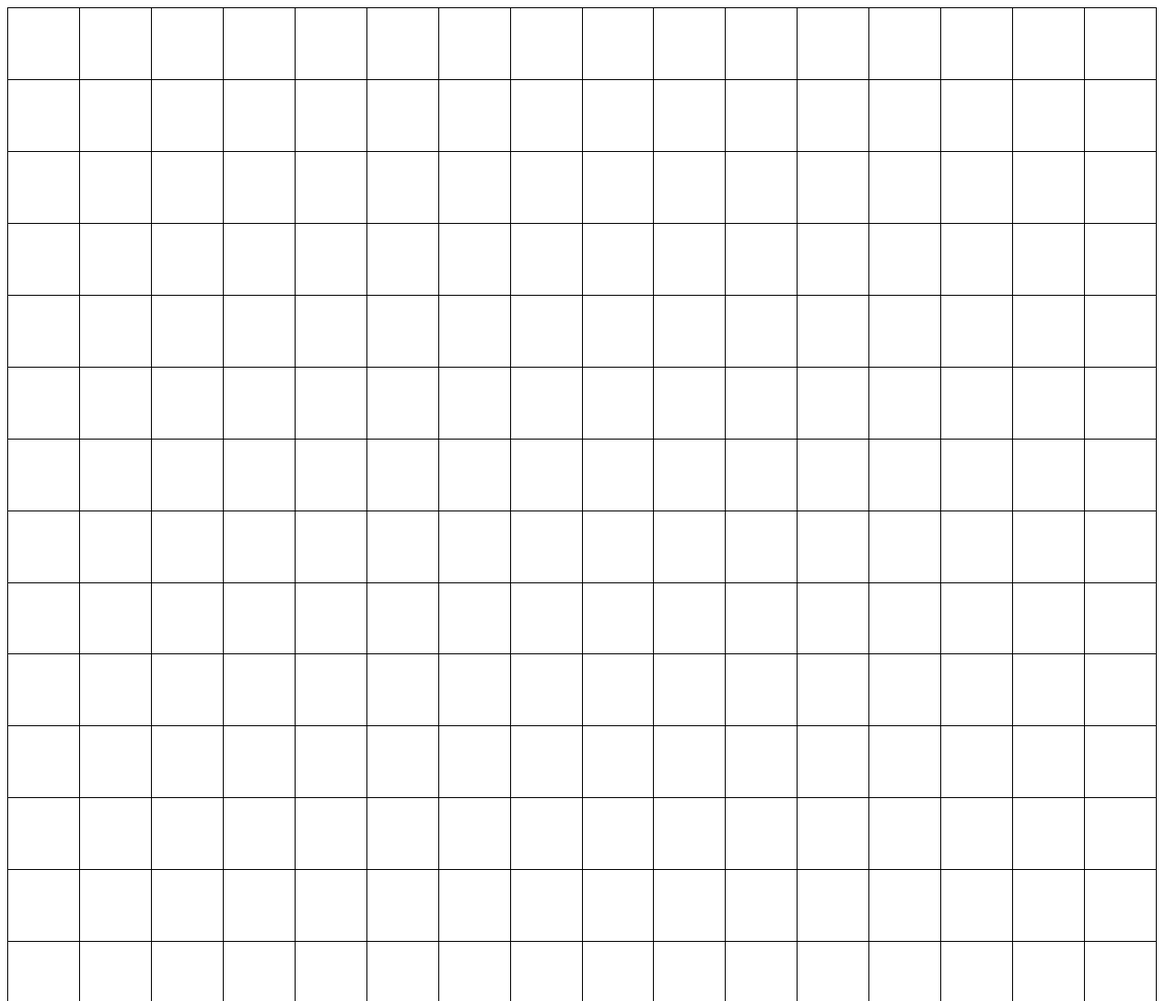
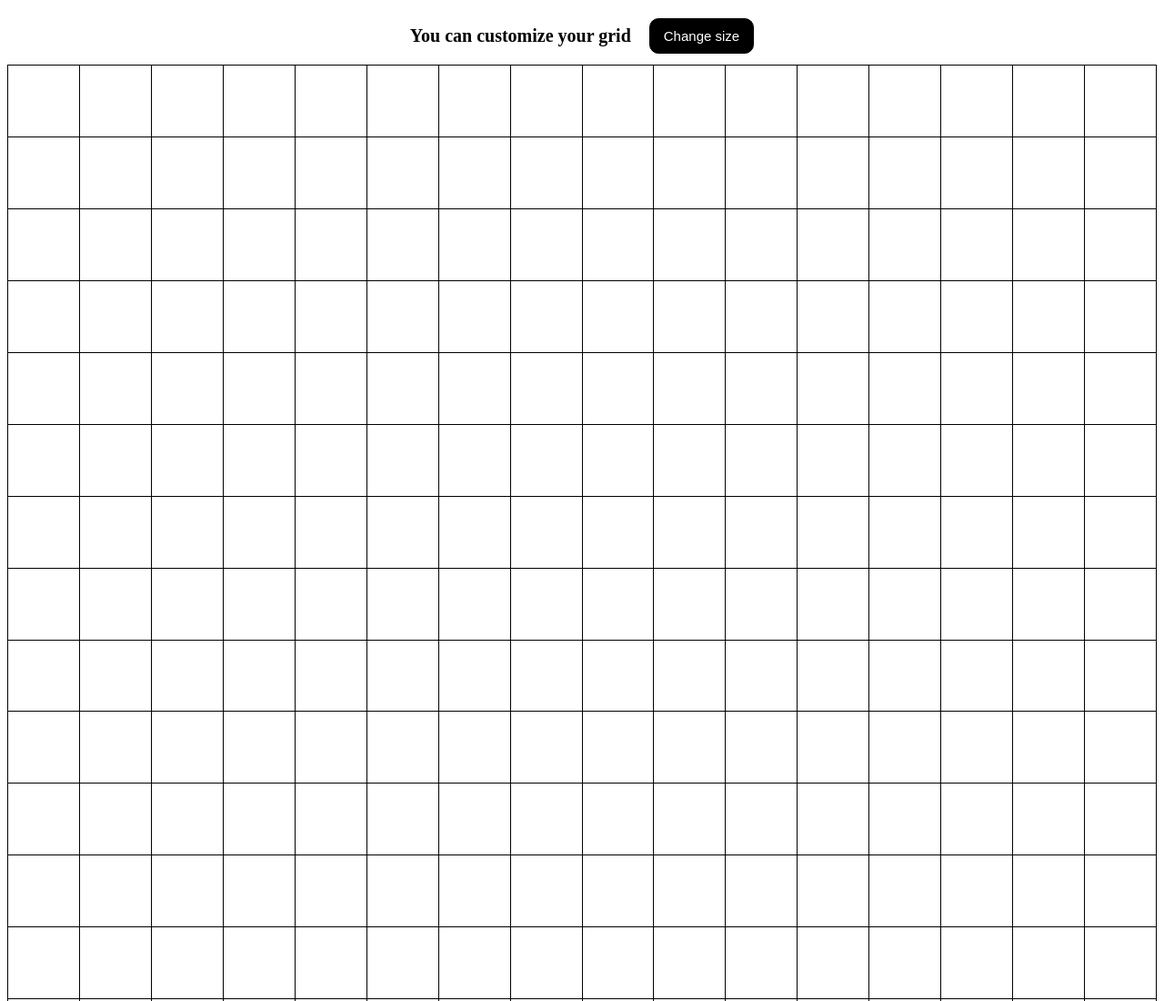
Before and after one commit to BaoLong294/odin-etch-a-sketch, a plain HTML site: page index.html in a window 1280 px wide. Shown: the top 1100 px of the page at 91% size. Drawn offline with Linux system fonts and the light colour scheme.

Commit message:
Feat: Implement UI for grid size customization
This commit adds the HTML and CSS for the user interface that allows
the user to change the grid size.

- Added a new 'div' container with a paragraph and a 'Change size'
button to index.html.
- Implemented Flexbox styling for the new container to center and align
the elements.
- Styled the button with hover and active states for interactive
feedback.

```diff
--- a/index.html
+++ b/index.html
@@ -7,6 +7,12 @@
     <script src="javascript.js" defer></script>
   </head>
   <body>
+    <div id="change-size">
+      <p>You can customize your grid</p>
+
+      <button>Change size</button>
+    </div>
+
     <div id="container"></div>
   </body>
 </html>
--- a/style.css
+++ b/style.css
@@ -1,3 +1,32 @@
+#change-size {
+  display: flex;
+  justify-content: center;
+  align-items: center;
+  font-size: 20px;
+  font-weight: bold;
+  gap: 20px;
+}
+
+#change-size button {
+  padding: 10px 15px;
+  background-color: black;
+  color: white;
+  border: 1px solid black;
+  border-radius: 10px;
+  font-size: 15px;
+  cursor: pointer;
+  transition: background-color 0.15s, color 0.15s;
+}
+
+#change-size button:hover {
+  background-color: rgba(0, 0, 0, 0.8);
+}
+
+#change-size button:active {
+  color: black;
+  background-color: white;
+}
+
 #container {
   aspect-ratio: 1 / 1;
   border-top: 1px solid black;
```
